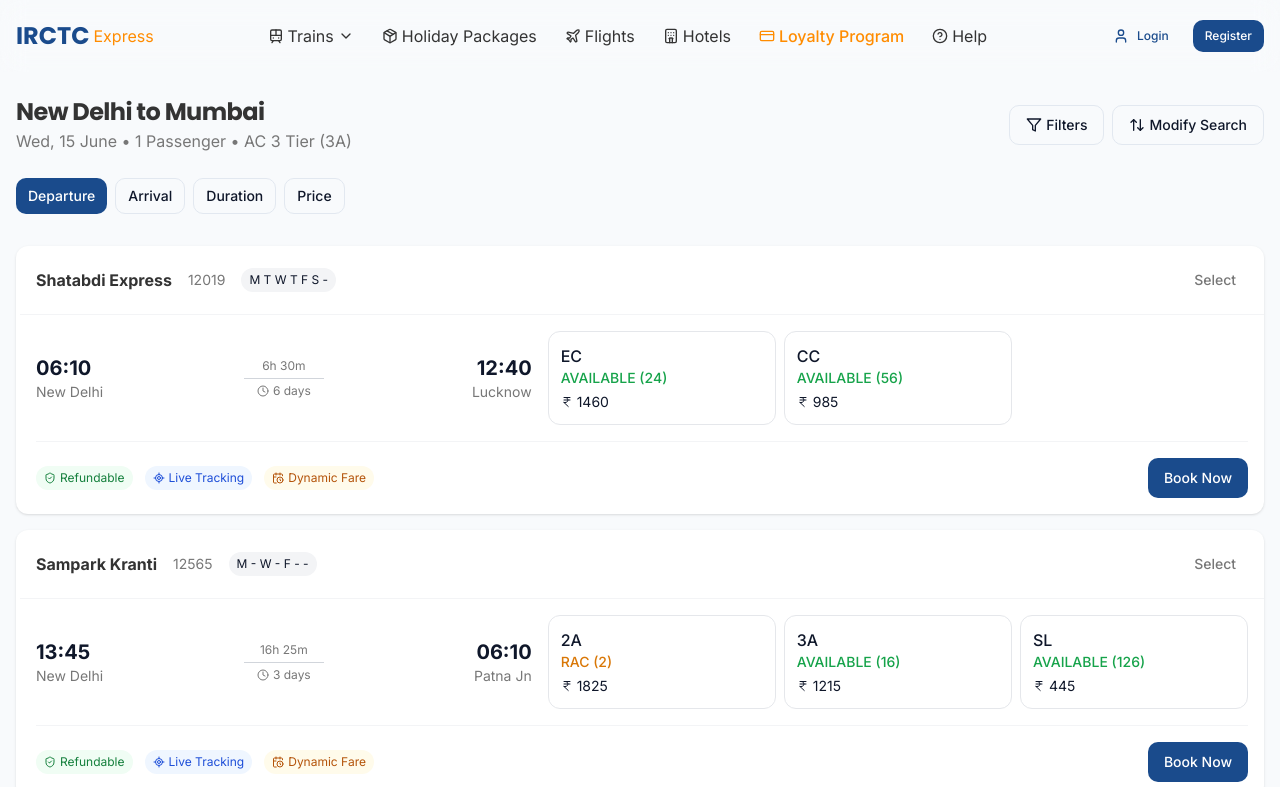
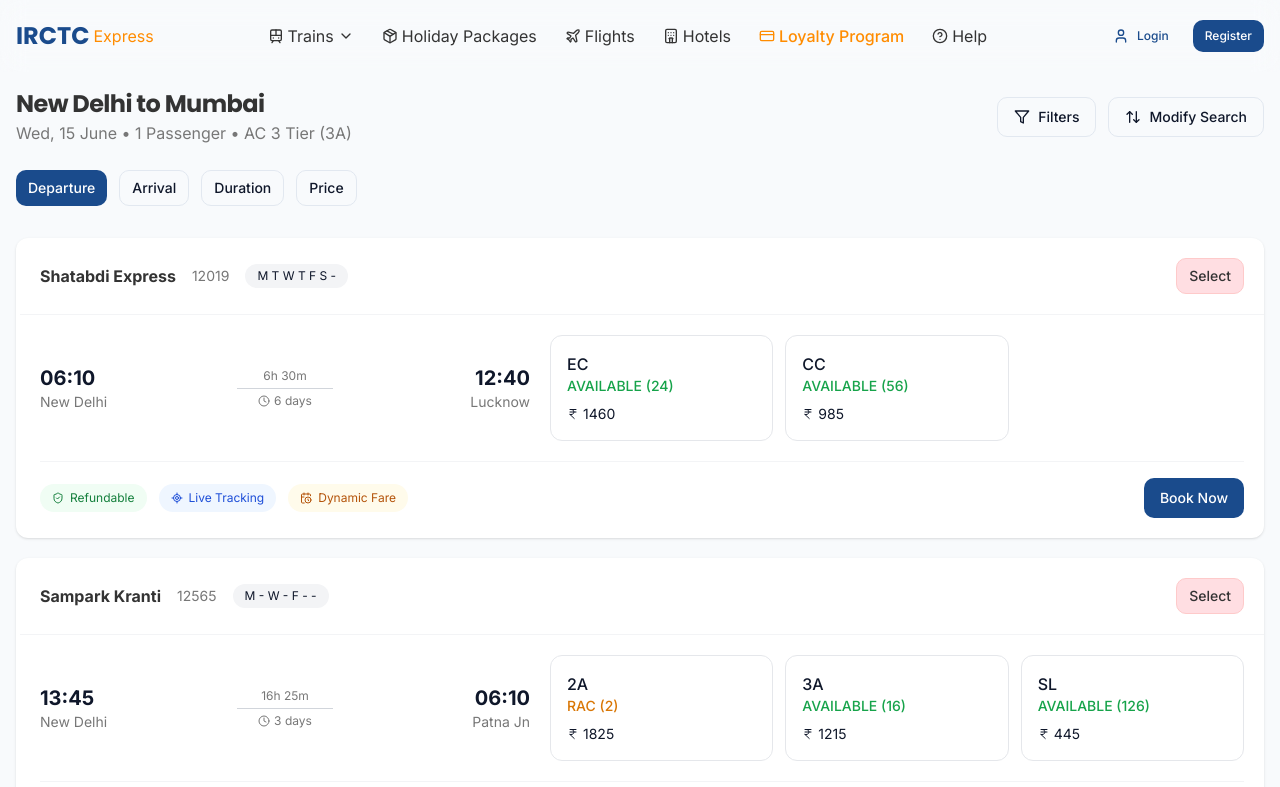
Before and after one commit to vinodkrishna221/trainify-reimagined, a React (Vite) app: page /train-list in a window 1280 px wide. Shown: the top 787 px of the page. Built offline with nearby package versions, Linux system fonts and the light colour scheme.

Commit message:
Improve UI and add animations
Addresses padding issues, updates select button colors on click, and adds loading animations.

```diff
--- a/src/components/common/Button.tsx
+++ b/src/components/common/Button.tsx
@@ -2,7 +2,7 @@
 import React from 'react';
 import { cn } from '@/lib/utils';
 
-type ButtonVariant = 'primary' | 'secondary' | 'accent' | 'outline' | 'ghost' | 'link';
+type ButtonVariant = 'primary' | 'secondary' | 'accent' | 'outline' | 'ghost' | 'link' | 'select';
 type ButtonSize = 'sm' | 'md' | 'lg';
 
 interface ButtonProps extends React.ButtonHTMLAttributes<HTMLButtonElement> {
@@ -12,6 +12,7 @@ interface ButtonProps extends React.ButtonHTMLAttributes<HTMLButtonElement> {
   iconPosition?: 'left' | 'right';
   isLoading?: boolean;
   fullWidth?: boolean;
+  isSelected?: boolean;
   className?: string;
   children: React.ReactNode;
 }
@@ -23,6 +24,7 @@ const Button = ({
   iconPosition = 'left',
   isLoading = false,
   fullWidth = false,
+  isSelected = false,
   className,
   children,
   ...props
@@ -36,6 +38,9 @@ const Button = ({
     outline: "border border-irctc-royal-blue text-irctc-royal-blue bg-transparent hover:bg-irctc-royal-blue/5 focus:ring-irctc-royal-blue/30",
     ghost: "bg-transparent text-irctc-royal-blue hover:bg-irctc-royal-blue/5 focus:ring-irctc-royal-blue/30",
     link: "bg-transparent text-irctc-royal-blue underline-offset-4 hover:underline focus:ring-0 p-0",
+    select: isSelected
+      ? "bg-[#FEF7CD] text-irctc-dark-gray border border-amber-300 hover:bg-amber-100 focus:ring-amber-300/30"
+      : "bg-[#FFDEE2] text-irctc-dark-gray border border-red-200 hover:bg-red-100 focus:ring-red-300/30",
   };
 
   const sizeStyles = {
--- a/src/components/ui/button.tsx
+++ b/src/components/ui/button.tsx
@@ -1,3 +1,4 @@
+
 import * as React from "react"
 import { Slot } from "@radix-ui/react-slot"
 import { cva, type VariantProps } from "class-variance-authority"
@@ -18,6 +19,8 @@ const buttonVariants = cva(
           "bg-secondary text-secondary-foreground hover:bg-secondary/80",
         ghost: "hover:bg-accent hover:text-accent-foreground",
         link: "text-primary underline-offset-4 hover:underline",
+        select: "bg-[#FFDEE2] text-irctc-dark-gray border border-red-200 hover:bg-red-100 focus:ring-red-300/30",
+        selected: "bg-[#FEF7CD] text-irctc-dark-gray border border-amber-300 hover:bg-amber-100 focus:ring-amber-300/30",
       },
       size: {
         default: "h-10 px-4 py-2",
--- a/src/pages/TrainList.tsx
+++ b/src/pages/TrainList.tsx
@@ -1,11 +1,12 @@
 
-import React, { useState } from 'react';
+import React, { useState, useEffect } from 'react';
 import MainLayout from '@/layouts/MainLayout';
 import Card from '@/components/common/Card';
 import { Button } from '@/components/ui/button';
 import { Input } from '@/components/ui/input';
 import { Label } from '@/components/ui/label';
 import { Checkbox } from '@/components/ui/checkbox';
+import { Skeleton } from '@/components/ui/skeleton';
 import { CalendarClock, Clock, Filter, IndianRupee, LocateFixed, AlertTriangle, ShieldCheck, Trash2, ArrowUpDown } from 'lucide-react';
 import { cn } from '@/lib/utils';
 
@@ -104,6 +105,15 @@ const TrainList = () => {
   const [selectedTrains, setSelectedTrains] = useState<number[]>([]);
   const [filterOpen, setFilterOpen] = useState(false);
   const [sortBy, setSortBy] = useState<string>('departure');
+  const [isLoading, setIsLoading] = useState(true);
+
+  // Simulate loading
+  useEffect(() => {
+    const timer = setTimeout(() => {
+      setIsLoading(false);
+    }, 1000);
+    return () => clearTimeout(timer);
+  }, []);
 
   const handleSelectTrain = (id: number) => {
     if (selectedTrains.includes(id)) {
@@ -155,18 +165,51 @@ const TrainList = () => {
     setSortBy(sortKey);
   };
 
+  if (isLoading) {
+    return (
+      <MainLayout>
+        <div className="container mx-auto px-4 py-6 animate-fade-in">
+          <div className="flex flex-col md:flex-row justify-between items-start md:items-center mb-8">
+            <div>
+              <Skeleton className="h-8 w-64 mb-2" />
+              <Skeleton className="h-4 w-80" />
+            </div>
+            <div className="mt-4 md:mt-0 flex gap-2">
+              <Skeleton className="h-10 w-24" />
+              <Skeleton className="h-10 w-32" />
+            </div>
+          </div>
+
+          {/* Skeleton for sort options */}
+          <div className="flex overflow-x-auto gap-2 mb-6 pb-2">
+            {[1, 2, 3, 4].map(i => (
+              <Skeleton key={i} className="h-9 w-24 rounded-md" />
+            ))}
+          </div>
+
+          {/* Skeleton for train cards */}
+          <div className="space-y-6">
+            {[1, 2, 3].map(i => (
+              <Skeleton key={i} className="h-64 w-full rounded-md" />
+            ))}
+          </div>
+        </div>
+      </MainLayout>
+    );
+  }
+
   return (
     <MainLayout>
-      <div className="container mx-auto px-4 py-8">
+      <div className="container mx-auto px-4 py-6 animate-fade-in">
         <div className="flex flex-col md:flex-row justify-between items-start md:items-center mb-6">
           <div>
             <h1 className="text-2xl font-bold text-irctc-dark-gray">New Delhi to Mumbai</h1>
             <p className="text-irctc-medium-gray">Wed, 15 June • 1 Passenger • AC 3 Tier (3A)</p>
           </div>
-          <div className="mt-4 md:mt-0 flex gap-2">
+          <div className="mt-4 md:mt-0 flex gap-3">
             <Button
               variant="outline"
-              className="flex items-center gap-1"
+              className="flex items-center gap-2"
               onClick={() => setFilterOpen(!filterOpen)}
             >
               <Filter className="h-4 w-4" />
@@ -174,7 +217,7 @@ const TrainList = () => {
             </Button>
             <Button
               variant="outline"
-              className="flex items-center gap-1"
+              className="flex items-center gap-2"
             >
               <ArrowUpDown className="h-4 w-4" />
               Modify Search
@@ -184,92 +227,92 @@ const TrainList = () => {
 
         {/* Filter Panel */}
         {filterOpen && (
-          <Card className="mb-6">
-            <Card.Content className="p-4">
-              <div className="grid grid-cols-1 md:grid-cols-4 gap-4">
+          <Card className="mb-8 animate-fade-in shadow-md">
+            <Card.Content className="p-5">
+              <div className="grid grid-cols-1 md:grid-cols-4 gap-6">
                 <div>
-                  <Label className="mb-2 block">Departure Time</Label>
-                  <div className="space-y-2">
+                  <Label className="mb-3 block font-medium">Departure Time</Label>
+                  <div className="space-y-3">
                     <div className="flex items-center">
                       <Checkbox id="morning" />
-                      <label htmlFor="morning" className="ml-2 text-sm">Morning (6:00 - 12:00)</label>
+                      <label htmlFor="morning" className="ml-3 text-sm">Morning (6:00 - 12:00)</label>
                     </div>
                     <div className="flex items-center">
                       <Checkbox id="afternoon" />
-                      <label htmlFor="afternoon" className="ml-2 text-sm">Afternoon (12:00 - 18:00)</label>
+                      <label htmlFor="afternoon" className="ml-3 text-sm">Afternoon (12:00 - 18:00)</label>
                     </div>
                     <div className="flex items-center">
                       <Checkbox id="evening" />
-                      <label htmlFor="evening" className="ml-2 text-sm">Evening (18:00 - 00:00)</label>
+                      <label htmlFor="evening" className="ml-3 text-sm">Evening (18:00 - 00:00)</label>
                     </div>
                     <div className="flex items-center">
                       <Checkbox id="night" />
-                      <label htmlFor="night" className="ml-2 text-sm">Night (00:00 - 6:00)</label>
+                      <label htmlFor="night" className="ml-3 text-sm">Night (00:00 - 6:00)</label>
                     </div>
                   </div>
                 </div>
                 <div>
-                  <Label className="mb-2 block">Class</Label>
-                  <div className="space-y-2">
+                  <Label className="mb-3 block font-medium">Class</Label>
+                  <div className="space-y-3">
                     <div className="flex items-center">
                       <Checkbox id="1a" />
-                      <label htmlFor="1a" className="ml-2 text-sm">AC First Class (1A)</label>
+                      <label htmlFor="1a" className="ml-3 text-sm">AC First Class (1A)</label>
                     </div>
                     <div className="flex items-center">
                       <Checkbox id="2a" />
-                      <label htmlFor="2a" className="ml-2 text-sm">AC 2 Tier (2A)</label>
+                      <label htmlFor="2a" className="ml-3 text-sm">AC 2 Tier (2A)</label>
                     </div>
                     <div className="flex items-center">
                       <Checkbox id="3a" />
-                      <label htmlFor="3a" className="ml-2 text-sm">AC 3 Tier (3A)</label>
+                      <label htmlFor="3a" className="ml-3 text-sm">AC 3 Tier (3A)</label>
                     </div>
                     <div className="flex items-center">
                       <Checkbox id="sl" />
-                      <label htmlFor="sl" className="ml-2 text-sm">Sleeper (SL)</label>
+                      <label htmlFor="sl" className="ml-3 text-sm">Sleeper (SL)</label>
                     </div>
                   </div>
                 </div>
                 <div>
-                  <Label className="mb-2 block">Train Type</Label>
-                  <div className="space-y-2">
+                  <Label className="mb-3 block font-medium">Train Type</Label>
+                  <div className="space-y-3">
                     <div className="flex items-center">
                       <Checkbox id="rajdhani" />
-                      <label htmlFor="rajdhani" className="ml-2 text-sm">Rajdhani</label>
+                      <label htmlFor="rajdhani" className="ml-3 text-sm">Rajdhani</label>
                     </div>
                     <div className="flex items-center">
                       <Checkbox id="shatabdi" />
-                      <label htmlFor="shatabdi" className="ml-2 text-sm">Shatabdi</label>
+                      <label htmlFor="shatabdi" className="ml-3 text-sm">Shatabdi</label>
                     </div>
                     <div className="flex items-center">
                       <Checkbox id="duronto" />
-                      <label htmlFor="duronto" className="ml-2 text-sm">Duronto</label>
+                      <label htmlFor="duronto" className="ml-3 text-sm">Duronto</label>
                     </div>
                     <div className="flex items-center">
                       <Checkbox id="superfast" />
-                      <label htmlFor="superfast" className="ml-2 text-sm">Superfast</label>
+                      <label htmlFor="superfast" className="ml-3 text-sm">Superfast</label>
                     </div>
                   </div>
                 </div>
                 <div>
-                  <Label className="mb-2 block">Availability</Label>
-                  <div className="space-y-2">
+                  <Label className="mb-3 block font-medium">Availability</Label>
+                  <div className="space-y-3">
                     <div className="flex items-center">
                       <Checkbox id="available" />
-                      <label htmlFor="available" className="ml-2 text-sm">Available</label>
+                      <label htmlFor="available" className="ml-3 text-sm">Available</label>
                     </div>
                     <div className="flex items-center">
                       <Checkbox id="rac" />
-                      <label htmlFor="rac" className="ml-2 text-sm">RAC</label>
+                      <label htmlFor="rac" className="ml-3 text-sm">RAC</label>
                     </div>
                     <div className="flex items-center">
                       <Checkbox id="waitlist" />
-                      <label htmlFor="waitlist" className="ml-2 text-sm">WL</label>
+                      <label htmlFor="waitlist" className="ml-3 text-sm">WL</label>
                     </div>
                   </div>
                 </div>
               </div>
-              <div className="mt-4 flex justify-end gap-2">
-                <Button variant="outline" className="flex items-center gap-1">
+              <div className="mt-5 flex justify-end gap-3">
+                <Button variant="outline" className="flex items-center gap-2">
                   <Trash2 className="h-4 w-4" />
                   Clear All
                 </Button>
@@ -280,7 +323,7 @@ const TrainList = () => {
         )}
 
         {/* Sort options */}
-        <div className="flex overflow-x-auto gap-2 mb-6 pb-2">
+        <div className="flex overflow-x-auto gap-3 mb-6 pb-2">
           <Button
             variant={sortBy === 'departure' ? 'default' : 'outline'}
             size="sm"
@@ -328,45 +371,42 @@ const TrainList = () => {
         </div>
 
         {/* Train List */}
-        <div className="space-y-4">
+        <div className="space-y-5">
           {getSortedTrains().map(train => (
             <Card key={train.id} className={cn(
-              "border-l-4",
+              "border-l-4 transition-all duration-300 hover:shadow-md",
               selectedTrains.includes(train.id) ? "border-l-irctc-royal-blue" : "border-l-transparent"
             )}>
               <Card.Content className="p-0">
-                <div className="p-4 border-b border-gray-100 flex justify-between items-center">
+                <div className="p-5 border-b border-gray-100 flex justify-between items-center">
                   <div className="flex flex-col md:flex-row md:items-center gap-2 md:gap-4">
                     <div className="font-bold text-irctc-dark-gray">{train.name}</div>
                     <div className="text-sm text-irctc-medium-gray">{train.number}</div>
-                    <div className="text-xs bg-gray-100 px-2 py-1 rounded-full">{train.days}</div>
+                    <div className="text-xs bg-gray-100 px-3 py-1 rounded-full">{train.days}</div>
                   </div>
                   <div>
                     <Button
-                      variant="ghost"
+                      variant={selectedTrains.includes(train.id) ? "selected" : "select"}
                       size="sm"
                       onClick={() => handleSelectTrain(train.id)}
-                      className={cn(
-                        "text-sm",
-                        selectedTrains.includes(train.id) ? "text-irctc-royal-blue" : "text-irctc-medium-gray"
-                      )}
+                      className="text-sm transition-colors duration-300"
                     >
                       {selectedTrains.includes(train.id) ? "Selected" : "Select"}
                     </Button>
                   </div>
                 </div>
 
-                <div className="p-4">
-                  <div className="grid grid-cols-1 md:grid-cols-12 gap-4">
+                <div className="p-5">
+                  <div className="grid grid-cols-1 md:grid-cols-12 gap-5">
                     {/* Time and Station Info */}
                     <div className="md:col-span-5 flex items-center">
                       <div className="flex-1">
                         <div className="text-xl font-bold">{train.departure}</div>
                         <div className="text-sm text-irctc-medium-gray">{train.from}</div>
                       </div>
-                      <div className="flex flex-col items-center mx-2">
+                      <div className="flex flex-col items-center mx-3">
                         <div className="text-xs text-irctc-medium-gray">{train.duration}</div>
-                        <div className="w-20 h-px bg-gray-300 my-1"></div>
+                        <div className="w-24 h-px bg-gray-300 my-1"></div>
                         <div className="text-xs text-irctc-medium-gray flex items-center">
                           <Clock className="h-3 w-3 mr-1" />
                           {train.days.split(' ').filter(d => d !== '-').length} days
@@ -380,12 +420,12 @@ const TrainList = () => {
 
                     {/* Class and Availability Info */}
                     <div className="md:col-span-7">
-                      <div className="grid grid-cols-3 gap-2">
+                      <div className="grid grid-cols-3 gap-3">
                         {train.classes.map(trainClass => (
                           <div
                             key={trainClass}
                             className={cn(
-                              "border rounded-lg p-3 cursor-pointer transition-all",
+                              "border rounded-lg p-4 cursor-pointer transition-all",
                               selectedClass === `${train.id}-${trainClass}`
                                 ? "border-irctc-royal-blue bg-irctc-royal-blue/5"
                                 : "border-gray-200 hover:border-gray-300"
@@ -405,7 +445,7 @@ const TrainList = () => {
                                 ` (${Math.abs(train.availability[trainClass].seats)})`
                               }
                             </div>
-                            <div className="text-sm mt-1 flex items-center">
+                            <div className="text-sm mt-2 flex items-center">
                               <IndianRupee className="h-3 w-3 mr-1" />
                               {train.availability[trainClass].price}
                             </div>
@@ -416,23 +456,23 @@ const TrainList = () => {
                   </div>
 
                   {/* Additional Info and Book Button */}
-                  <div className="mt-4 pt-4 border-t border-gray-100 flex flex-col md:flex-row justify-between items-start md:items-center">
-                    <div className="flex flex-wrap gap-3 mb-3 md:mb-0">
-                      <div className="flex items-center text-xs bg-green-50 text-green-700 px-2 py-1 rounded-full">
-                        <ShieldCheck className="h-3 w-3 mr-1" />
+                  <div className="mt-5 pt-4 border-t border-gray-100 flex flex-col md:flex-row justify-between items-start md:items-center">
+                    <div className="flex flex-wrap gap-3 mb-4 md:mb-0">
+                      <div className="flex items-center text-xs bg-green-50 text-green-700 px-3 py-1.5 rounded-full">
+                        <ShieldCheck className="h-3 w-3 mr-1.5" />
                         Refundable
                       </div>
-                      <div className="flex items-center text-xs bg-blue-50 text-blue-700 px-2 py-1 rounded-full">
-                        <LocateFixed className="h-3 w-3 mr-1" />
+                      <div className="flex items-center text-xs bg-blue-50 text-blue-700 px-3 py-1.5 rounded-full">
+                        <LocateFixed className="h-3 w-3 mr-1.5" />
                         Live Tracking
                       </div>
-                      <div className="flex items-center text-xs bg-amber-50 text-amber-700 px-2 py-1 rounded-full">
-                        <CalendarClock className="h-3 w-3 mr-1" />
+                      <div className="flex items-center text-xs bg-amber-50 text-amber-700 px-3 py-1.5 rounded-full">
+                        <CalendarClock className="h-3 w-3 mr-1.5" />
                         Dynamic Fare
                       </div>
                     </div>
                     <Button
-                      className="bg-irctc-royal-blue hover:bg-irctc-royal-blue/90"
+                      className="bg-irctc-royal-blue hover:bg-irctc-royal-blue/90 transition-all duration-300"
                       onClick={() => window.location.href = '/passenger-details'}
                     >
                       Book Now
```
